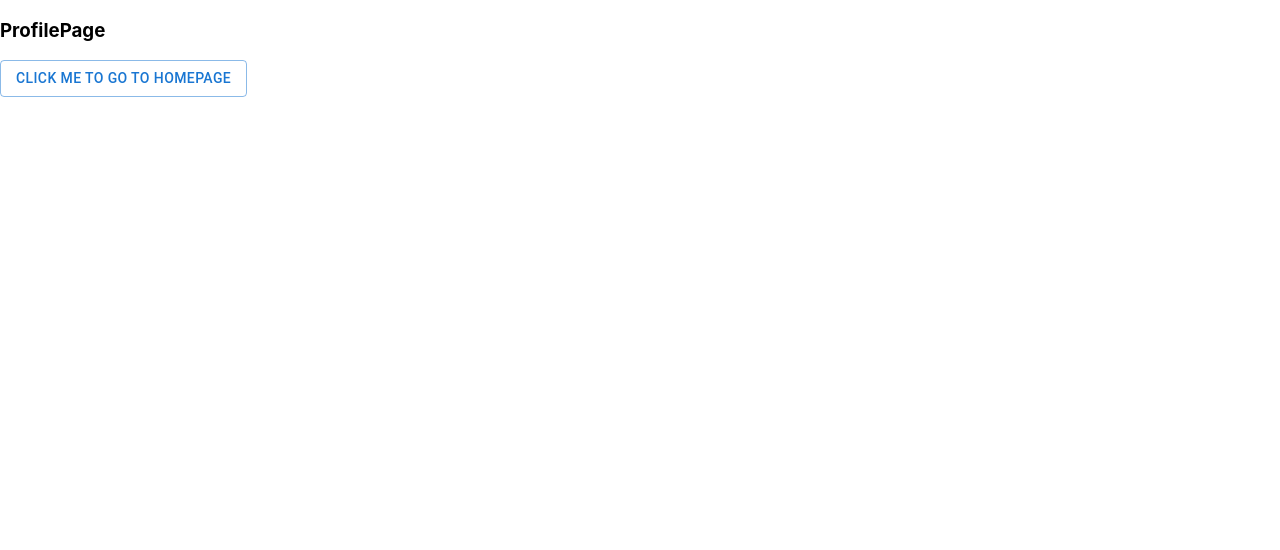
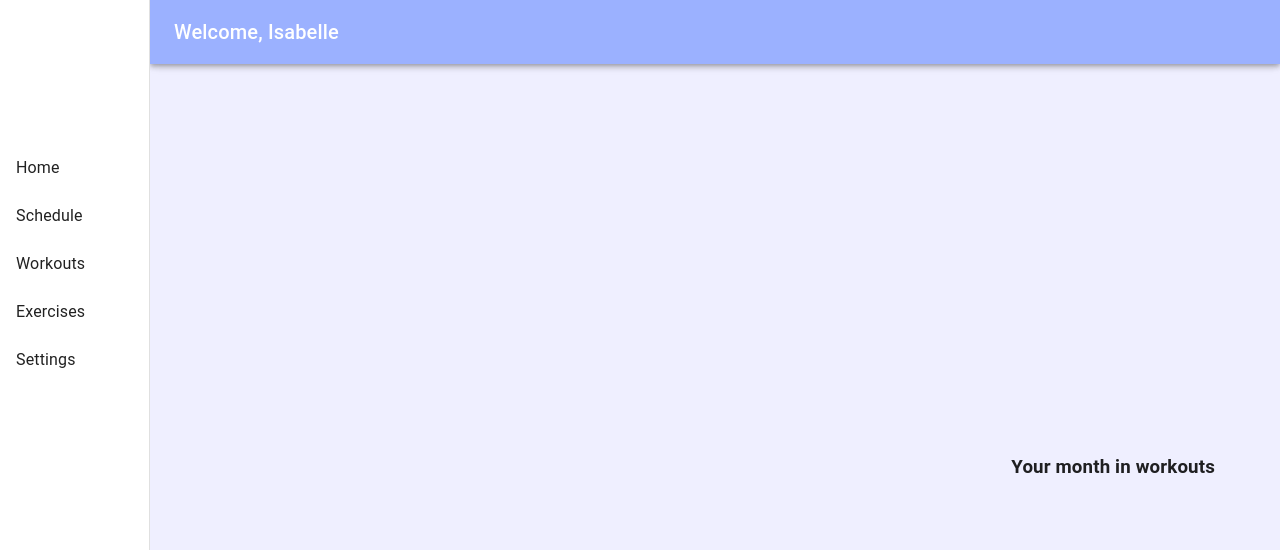
Before and after one commit to elainelin313/buildup, a React (Create React App) app: page /profilepage in a window 1280 px wide. Shown: the top 550 px of the page. Built offline with nearby package versions, Linux system fonts and the light colour scheme.

Commit message:
Basic profile page

```diff
--- a/package.json
+++ b/package.json
@@ -10,7 +10,10 @@
     "@testing-library/react": "^13.1.1",
     "@testing-library/user-event": "^13.5.0",
     "react": "^18.0.0",
+    "react-calendar": "^3.7.0",
+    "react-calendar-personalize-color": "^1.0.1",
     "react-dom": "^18.0.0",
+    "react-multi-date-picker": "^3.3.0",
     "react-router-dom": "^6.3.0",
     "react-scripts": "5.0.1",
     "web-vitals": "^2.1.4"
@@ -38,5 +41,8 @@
       "last 1 firefox version",
       "last 1 safari version"
     ]
+  },
+  "devDependencies": {
+    "@babel/preset-react": "^7.16.7"
   }
 }
--- a/src/Components/ProfilePage.js
+++ b/src/Components/ProfilePage.js
@@ -1,5 +1,18 @@
 import Button from '@mui/material/Button';
 import { useNavigate } from "react-router-dom";
+import { useState } from 'react';
+import { Calendar }  from 'react-multi-date-picker';
+import * as React from "react";
+import Box from "@mui/material/Box";
+import Drawer from "@mui/material/Drawer";
+import CssBaseline from "@mui/material/CssBaseline";
+import AppBar from "@mui/material/AppBar";
+import Toolbar from "@mui/material/Toolbar";
+import List from "@mui/material/List";
+import Typography from "@mui/material/Typography";
+import ListItem from "@mui/material/ListItem";
+import ListItemText from "@mui/material/ListItemText";
+
 
 function ProfilePage() {
     let navigate = useNavigate();
@@ -7,16 +20,84 @@ function ProfilePage() {
       navigate("/homepage");
     }
 
+    const [value, setValue] = useState(new Date())
+
+
     return (
-      <div className="ProfilePage">
-          <h3>ProfilePage</h3>
-          <Button
-            onClick={() => goToHomePage()}
-            variant="outlined"
-          >
-            Click me to go to HomePage
-          </Button>
-      </div>
+      <Box sx={{ backgroundColor: '#efefff', display: "flex", height: '100vh'}}>
+        <CssBaseline />
+        <AppBar
+          position="fixed"
+          sx={{ width: `calc(100% - 150px)`, ml: `100vh`}}
+          style={{ background: '#9BB1FF' }}
+        >
+          <Toolbar>
+            <Typography variant="h6" noWrap component="div">
+              Welcome, Isabelle
+            </Typography>
+          </Toolbar>
+        </AppBar>
+        <Drawer
+          sx={{
+            width: '150px',
+            flexShrink: 0,
+            "& .MuiDrawer-paper": {
+              width: '150px',
+              boxSizing: "border-box"
+            }
+          }}
+          variant="permanent"
+          anchor="left"
+          style={{ background: '#9BB1FF' }}
+        >
+          <Toolbar />
+          <List>
+            {["", "", "", "Home", "Schedule", "Workouts", "Exercises", "Settings"].map(
+              (text, index) => (
+                <ListItem button key={text}>
+
+                  <ListItemText primary={text} />
+                </ListItem>
+              )
+            )}
+          </List>
+        </Drawer>
+        <Box component="main" sx={{ flexGrow: 1, bgcolor: "#efefe", p: 3 }}>
+          <Toolbar />
+
+          <div style={{
+            display: 'flex',
+            alignItems: 'left',
+            justifyContent: 'left',
+            position: 'fixed',
+            right: '65px',
+            bottom: '300px',
+          }}>
+            <h3> Your month in workouts </h3>
+          </div>
+          <div style={{
+            display: 'flex',
+            alignItems: 'left',
+            justifyContent: 'left',
+            position: 'fixed',
+            right: '40px',
+            bottom: '40px',
+          }}>
+              <Calendar
+                backgroundColor = '#9BB1FF'
+                value = {value}
+                onChange = {setValue}
+                mapDays={({ date }) => {
+                let color
+                if ([1, 3, 5, 6, 9, 10, 11, 12, 13, 15].includes(date.day)) color = "green"
+                if ([2, 4, 7, 8, 14].includes(date.day)) color = "red"
+
+                if (color) return { className: "highlight highlight-" + color }
+               }}
+              />
+          </div>
+        </Box>
+      </Box>
     );
   }
 
```
Also changed, not shown: 1 other file (tests, documents, lock files or other folders).
